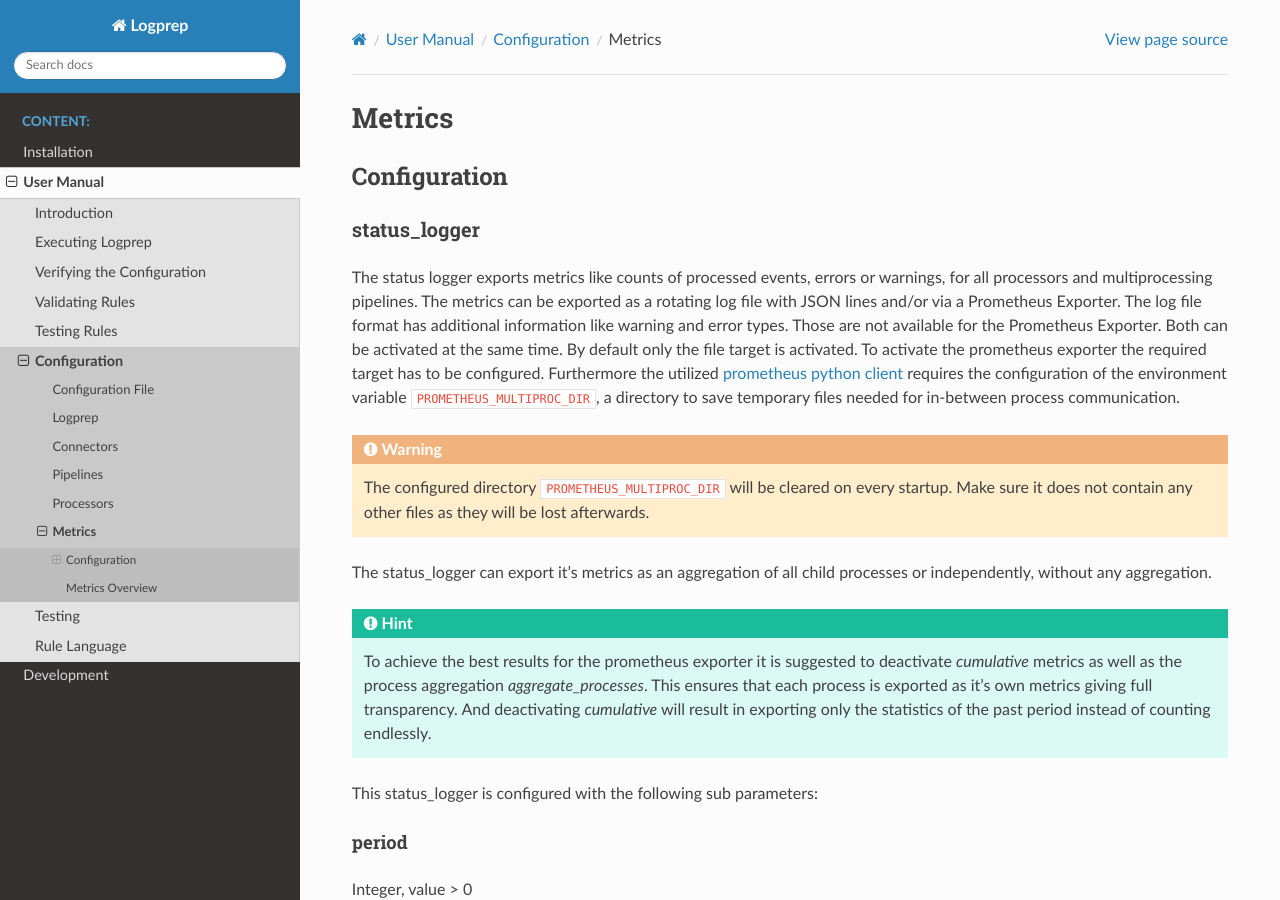
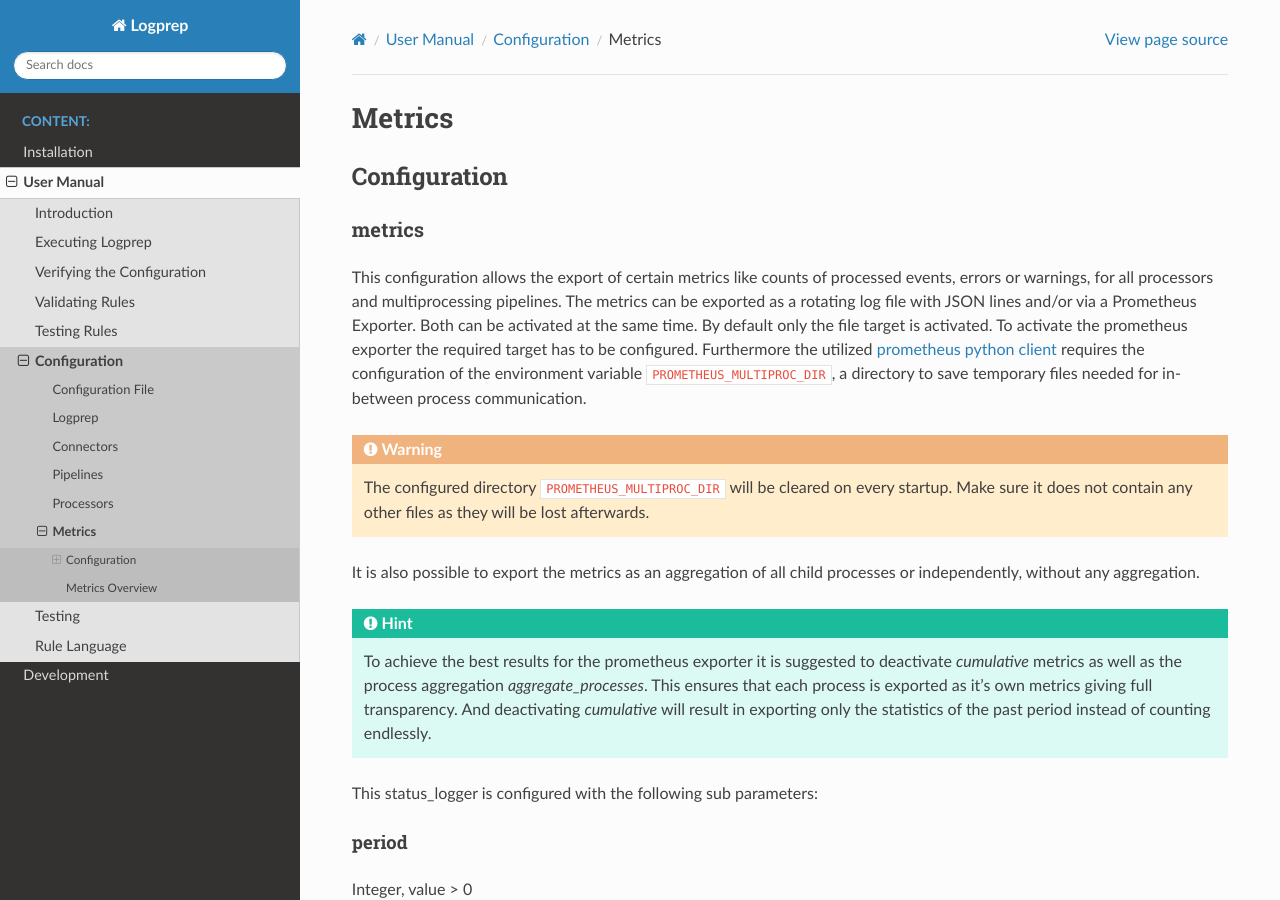
Before and after one commit to fkie-cad/Logprep, a Sphinx documentation site: the page built from doc/source/user_manual/configuration/metrics.rst, in a window 1280 px wide and 900 px high. Built offline with Sphinx 7.4.7 and the Read the Docs theme 2.0.0, drawn with Linux system fonts in a browser that asks for light colours.

```diff
--- a/doc/source/user_manual/configuration/metrics.rst
+++ b/doc/source/user_manual/configuration/metrics.rst
@@ -5,32 +5,30 @@
 Configuration
 =============
 
-.. _status_logger_configuration:
+metrics
+-------
 
-status_logger
--------------
-
-The status logger exports metrics like counts of processed events, errors or warnings, for all
-processors and multiprocessing pipelines. The metrics can be exported as a rotating log file with
-JSON lines and/or via a Prometheus Exporter. The log file format has additional information like
-warning and error types. Those are not available for the Prometheus Exporter. Both can be activated
-at the same time. By default only the file target is activated. To activate the prometheus exporter
-the required target has to be configured. Furthermore the utilized `prometheus python
-client <https://github.com/prometheus/client_python>`_ requires the configuration of the environment
-variable :code:`PROMETHEUS_MULTIPROC_DIR`, a directory to save temporary files needed for in-between
-process communication.
+This configuration allows the export of certain metrics like counts of processed events, errors or
+warnings, for all processors and multiprocessing pipelines.
+The metrics can be exported as a rotating log file with JSON lines and/or via a Prometheus Exporter.
+Both can be activated at the same time.
+By default only the file target is activated.
+To activate the prometheus exporter the required target has to be configured.
+Furthermore the utilized `prometheus python client <https://github.com/prometheus/client_python>`_
+requires the configuration of the environment variable :code:`PROMETHEUS_MULTIPROC_DIR`, a
+directory to save temporary files needed for in-between process communication.
 
 .. WARNING::
-   The configured directory :code:`PROMETHEUS_MULTIPROC_DIR` will be cleared on every startup. Make
-   sure it does not contain any other files as they will be lost afterwards.
+   The configured directory :code:`PROMETHEUS_MULTIPROC_DIR` will be cleared on every startup.
+   Make sure it does not contain any other files as they will be lost afterwards.
 
-The status_logger can export it's metrics as an aggregation of all child processes or independently,
+It is also possible to export the metrics as an aggregation of all child processes or independently,
 without any aggregation.
 
 .. hint::
    To achieve the best results for the prometheus exporter it is suggested to deactivate
-   `cumulative` metrics as well as the process aggregation `aggregate_processes`. This ensures that
-   each process is exported as it's own metrics giving full transparency.
+   `cumulative` metrics as well as the process aggregation `aggregate_processes`.
+   This ensures that each process is exported as it's own metrics giving full transparency.
    And deactivating `cumulative` will result in exporting only the statistics of the past period
    instead of counting endlessly.
 
```
Also changed, not shown: other parts of doc/source/user_manual/configuration/metrics.rst (+1 -1 lines), 4 other files.
